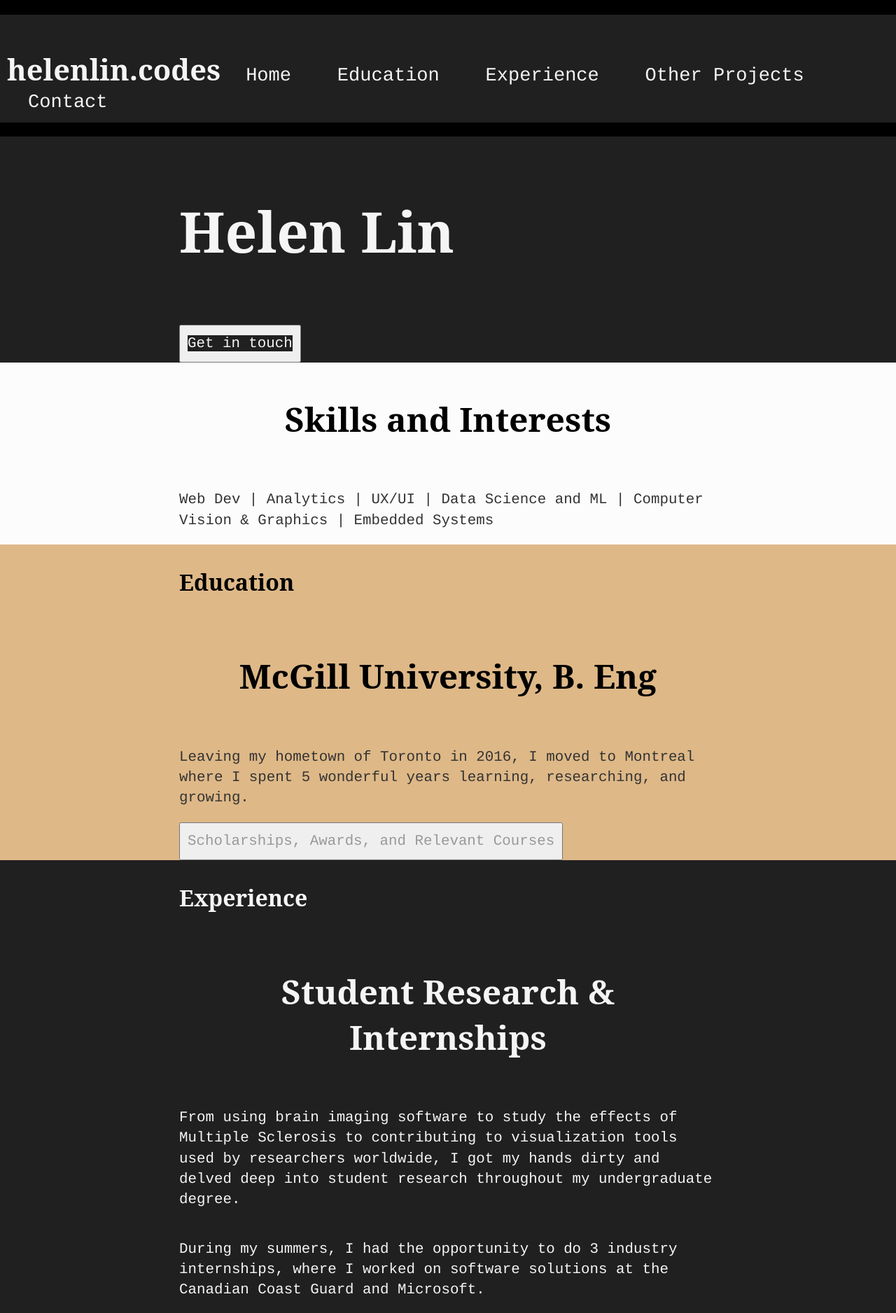
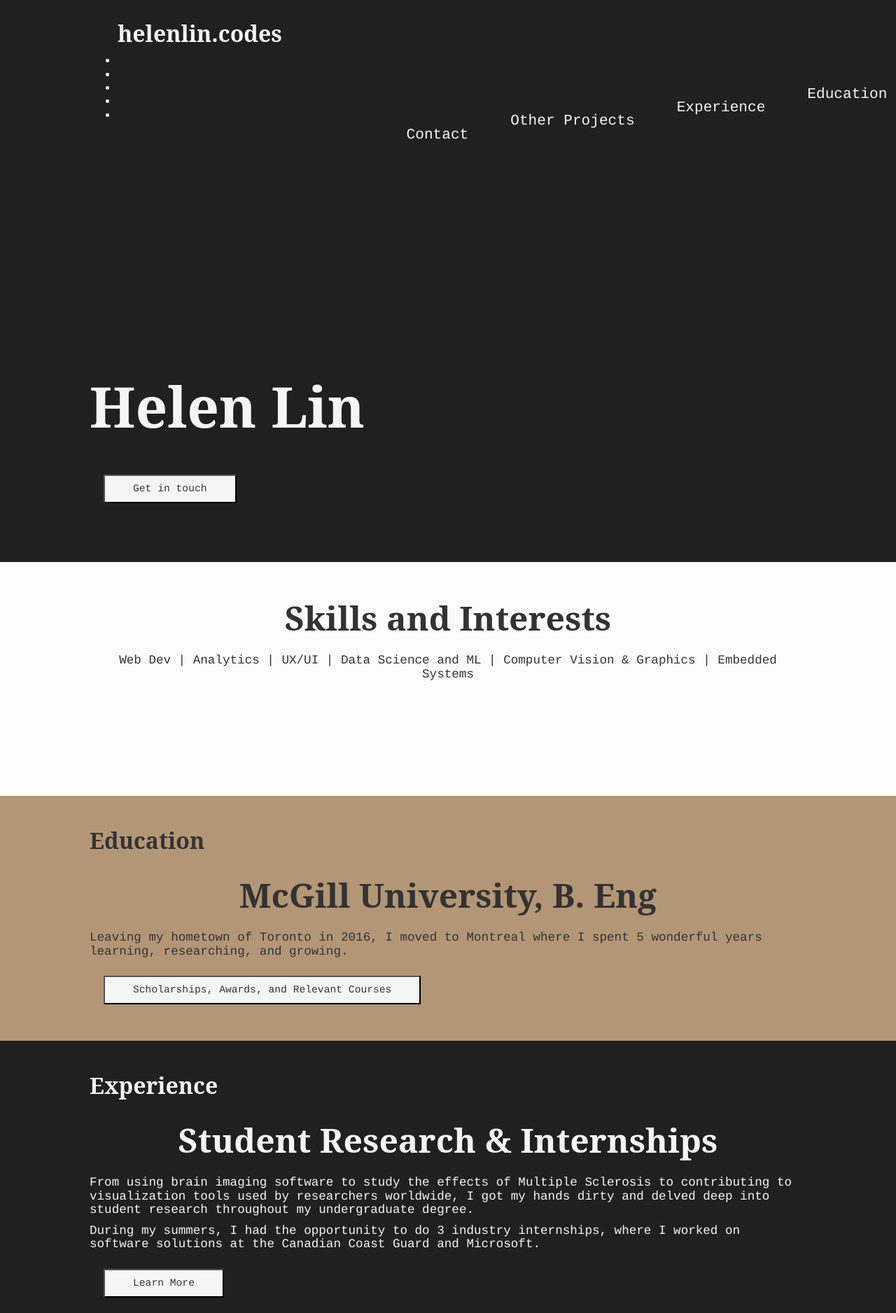
Before and after one commit to helen-m-lin/helenlincodes, a Jekyll site: the page built from index.html, in a window 1280 px wide. Shown: the top 1876 px of the page at 70% size. Built offline with Jekyll 4.4.1, drawn with Linux system fonts in a browser that asks for light colours.

Commit message:
completed structure w sections, nav bar, footer

```diff
--- a/_layouts/default.html
+++ b/_layouts/default.html
@@ -3,7 +3,7 @@
 		<head>
 			<title>{{ page.title }}</title>
 			<!-- link to main stylesheet -->
-			<link rel="stylesheet" type="text/css" href="/css/main.css">
+			<link rel="stylesheet" href="/assets/css/styles.css">
 		</head>
 		<body>
 			{% include nav.html %}
--- /dev/null
+++ b/_sass/main.scss
@@ -0,0 +1,206 @@
+html, body {
+    background-color: yellow;
+
+    margin: 0;
+    padding: 0;
+}
+
+.container {
+    margin: 0;
+    padding-top: 4%; /* for sticky nav bar */
+    background-color: #202020;
+}
+.section{
+    display: block;
+    padding-left: 10%;
+    padding-right: 10%;
+    padding-top: 2em;
+    padding-bottom:2em;
+    min-height: 30vh;
+}
+
+
+/* nav and footer*/
+nav {
+    position: fixed; /* Set the navbar to fixed position */
+    top: 0;
+    width:100vw;
+    padding-left: 10%;
+    padding-right: 10%;
+}
+
+nav a {
+    float: right;
+    text-align: center;
+    padding: 25px 30px 10px;
+    text-decoration: none;
+    font-size: 1.2em;
+    color: whitesmoke;
+}
+
+nav a:hover, nav a.nav-curr {
+    text-decoration: none;
+    background-color: grey;
+}
+
+nav a.nav-curr {
+    text-decoration: none;
+    background-color: lightgrey;
+    color: black;
+    font-weight: bold;
+    pointer-events: none;
+}
+
+.nav-left {
+    padding: 5px 30px;
+    float: left;
+    font-size: 2.5em;
+    font-weight: bold;
+    font-family:'Playfair Display', 'serif';
+    background-color: #202020;
+}
+
+/* when mobile or small window, create side bar */
+@media screen and (max-width: 600px) {
+    nav a, .nav-left {
+        display: inline-block;
+        float:none;
+      padding-left: 20%;
+      padding-right: 20%;
+    }
+ }
+
+footer {
+    font-size: .8em;
+    padding-top: 10px;
+    padding-bottom: 10px;
+    text-align: center;
+}
+footer ul {
+    font-family:'Helvetica', 'Arial', 'Sans-Serif';
+    list-style: none;
+    margin-block-start:0px;
+    margin-block-end:0px;
+}
+footer ul li {
+    display: inline-block;
+    padding: 10px 20px;
+}
+
+/* general */
+h1, h2, h3, p {
+    margin-block-start:0px;
+    margin-block-end:0px;
+    padding-top: 0.3em;
+    padding-bottom: 0.3em;
+}
+h1 {
+    font-size: 5em;
+    font-family:'Playfair Display', 'serif';
+}
+
+h2 {
+    font-size: 3em;
+    font-family:'Playfair Display', 'serif';
+    text-align: center;
+}
+
+/* check */
+h3 {
+    font-size: 2em;
+    font-family:'Playfair Display', 'serif';
+}
+
+p, li {
+    font-size: 1.1em;
+    font-family: Courier, monospace;
+    line-height: 1.1em;
+}
+
+
+/* interactive */
+a {
+    font-size: 1.1em;
+    font-family: Courier, monospace;
+    line-height: 1.1em;
+    text-decoration: none;
+    color: #999;
+}
+
+a:hover {
+    text-decoration: underline;
+}
+
+button, button a, button {
+    font-family: Courier, monospace;
+    line-height: 1.1em;
+    padding: 10px;
+    background-color: whitesmoke;
+    color: #333;
+    margin: 20px;
+}
+
+button:hover, button:hover a {
+    background-color: grey;
+    text-decoration: none;
+}
+
+
+/* SPECIFIC SECTIONS */
+
+.helen {
+    padding-top: 50vh;
+}
+.home-edu, .mcgill {
+    text-align: right;
+}
+   /* TODO: side by side div */
+.home-skills, .home-proj, .home-contact, .awards, .courses, .research, .internships {
+    text-align: center;
+    list-style: none;
+   /* width: 30%;
+    display: flex-block; */
+}
+
+.comp-vis, .emb-sys, .other, .contact{
+    text-align: center;
+}
+
+/* doesn't work */
+h2 .home-edu {
+    text-align: right !important;
+}
+
+/* doesn't work */
+h2 .comp-vis, h2 .emb-sys, h2 .other {
+    text-align: left !important;
+}
+
+/*
+.awards {
+    float: left;
+}
+.courses{
+    float: right;
+}
+*/
+
+
+
+/* colour themes */
+
+/*TODO: revert colour at end*/
+.thm-light {
+    background-color: #fcfcfc;
+    color: #333;
+}
+
+.thm-med {
+    background-color: #b39675;
+    color: #333;
+}
+
+.thm-dark, .thm-dark, .thm-dark, p.thm-dark {
+    background-color: #202020;
+    color: whitesmoke;
+}
--- /dev/null
+++ b/assets/css/styles.scss
@@ -0,0 +1,3 @@
+---
+---
+@import "main";
--- a/css/main.css
+++ /dev/null
@@ -1,131 +0,0 @@
-html, body {
-    background-color: black;
-    height: 100%;
-    margin: 0px;
-
-
-}
-
-/* nav and footer*/
-nav ul, footer ul {
-    font-family:'Helvetica', 'Arial', 'Sans-Serif';
-    list-style: none;
-}
-nav ul li, footer ul li {
-    display: inline;
-    padding: 10px 30px 10px 30px;
-}
-
-nav {
-    font-size: 1.3em;
-}
-nav h3 {
-    text-align: left;
-    display: inline;
-}
-nav ul {
-    padding: 50px 10px 10px 10px;
-}
-nav ul li:hover, nav a:hover {
-    text-decoration: none;
-    background-color: grey;
-}
-
-nav a{
-    background-color: inherit;
-}
-
-footer {
-    font-size: .8em;
-}
-footer ul {
-    padding: 30px 0px 30px 0px;
-}
-
-/* general */
-h1, h2, h3, p {
-    margin-block-start:0px;
-    margin-block-end:0px;
-    padding-top: 1em;
-    padding-bottom: 1em;
-}
-h1 {
-    font-size: 5em;
-    font-family:'Playfair Display', 'serif';
-}
-
-h2 {
-    font-size: 3em;
-    font-family:'Playfair Display', 'serif';
-    text-align: center;
-}
-
-/* check */
-h3 {
-    font-size: 2em;
-    font-family:'Playfair Display', 'serif';
-}
-
-p {
-    font-size: 1.3em;
-    font-family: Courier, monospace;
-    line-height: 1.4em;
-    color: #333;
-}
-
-
-li {
-    font-size: 1.3em;
-    font-family: Courier, monospace;
-    line-height: 1.4em;
-    color: #333;
-}
-
-/* interactive */
-a {
-    text-decoration: none;
-    color: #999;
-}
-
-a:hover {
-    text-decoration: underline;
-}
-
-button {
-    font-size: 1.3em;
-    font-family: Courier, monospace;
-    line-height: 1.4em;
-    padding: 10px;
-}
-
-
-button:hover {
-    background-color: grey;
-    text-decoration: none;
-}
-
-
-/* colour themes */
-
-/*TODO: revert colour at end*/
-.container {
-    background-color: yellow;
-}
-
-.section{
-    padding-left: 20%;
-    padding-right: 20%;
-}
-
-.thm-light {
-    background-color: #fcfcfc;
-}
-
-.thm-med {
-    background-color: burlywood;
-}
-
-.thm-dark, .thm-dark a, .thm-dark ul li, .thm-dark p{
-    background-color: #202020;
-    color: whitesmoke;
-}
```
Also changed, not shown: ReadMe.md.
